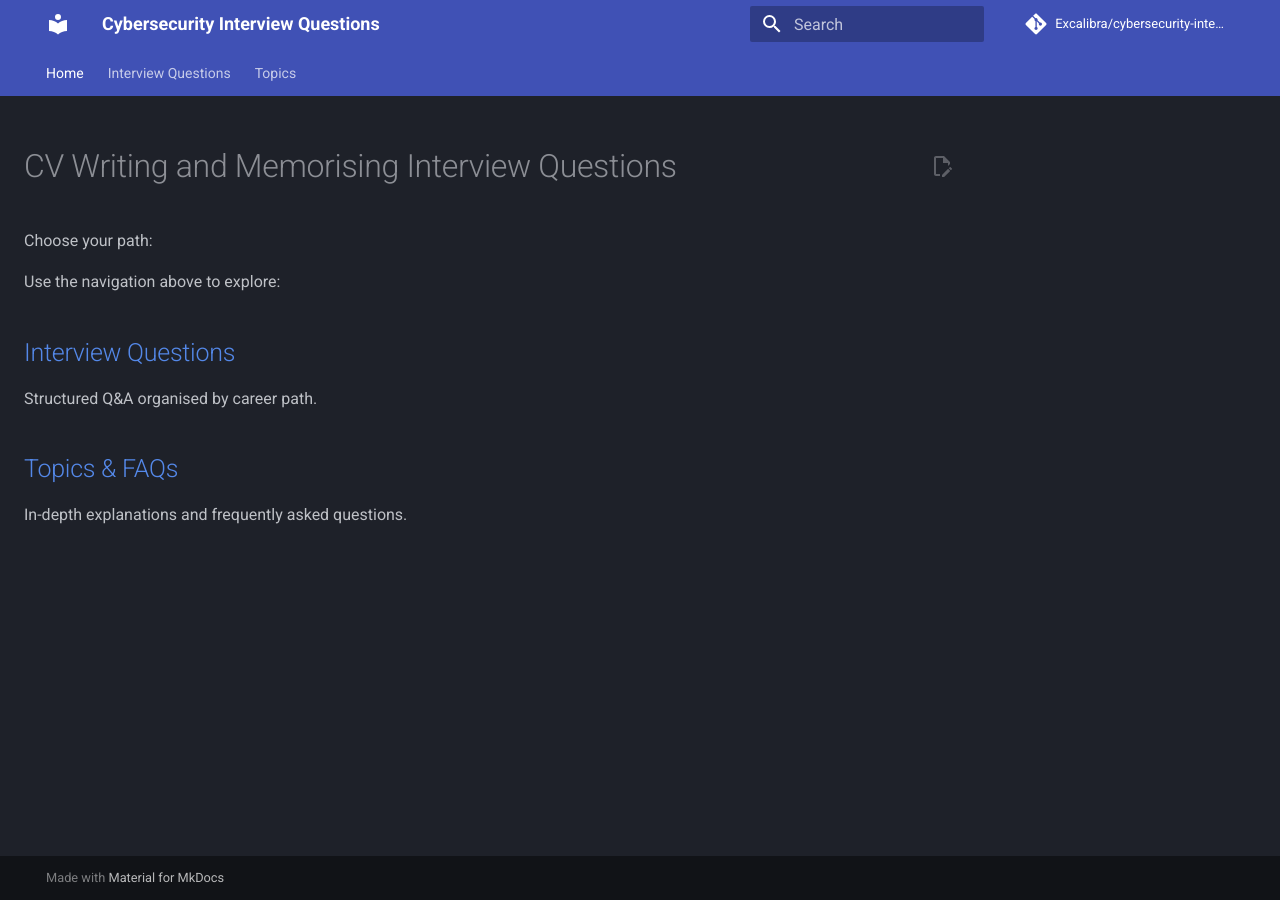
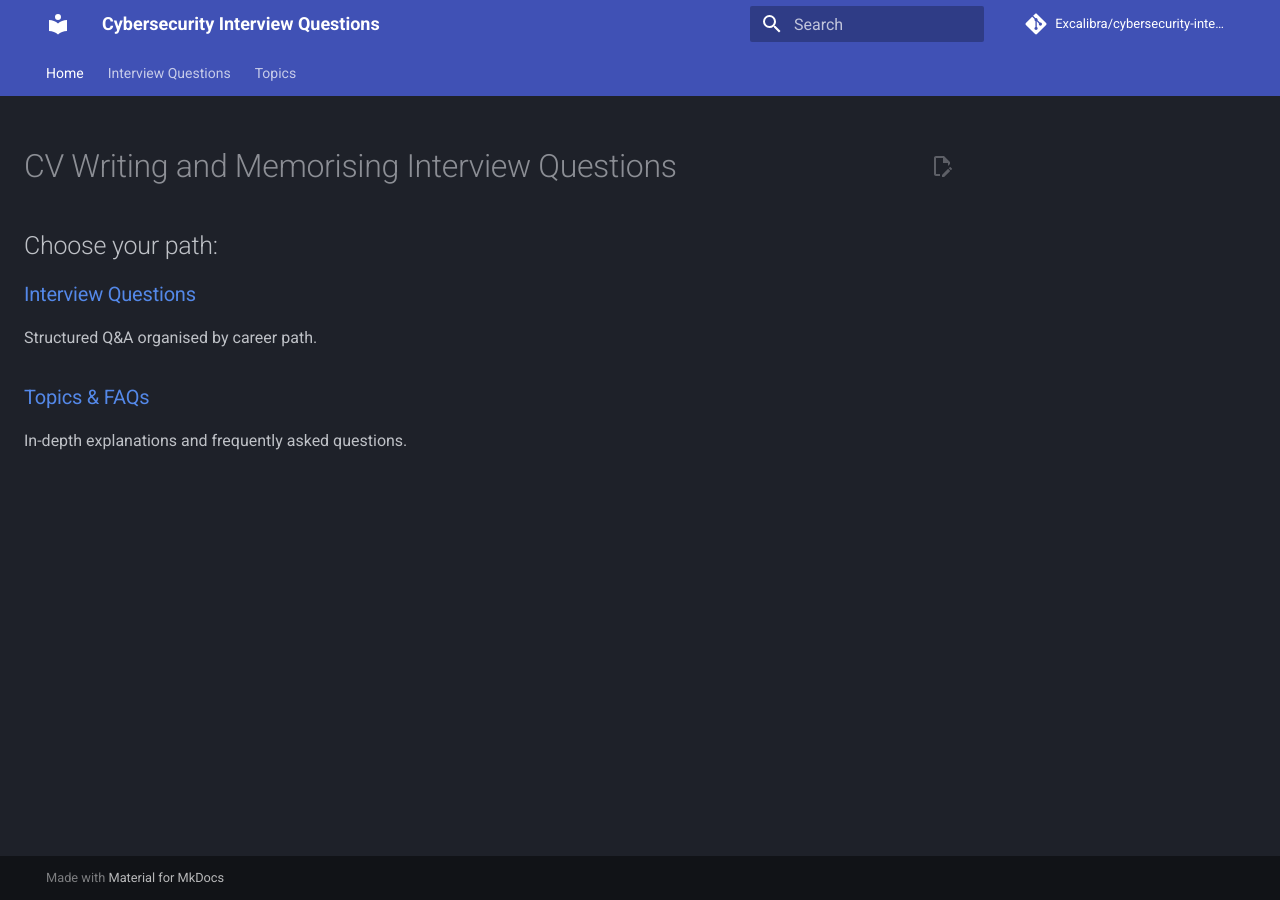
Before and after one commit to Excalibra/cybersecurity-interview-questions, an MkDocs documentation site: the page built from docs/index.md, in a window 1280 px wide. Built offline with MkDocs 1.6.1 and Material for MkDocs 9.7.7, drawn with Linux system fonts in a browser that asks for light colours; comment, search, counter and statistics services are not loaded.

Commit message:
Update index.md

```diff
--- a/docs/index.md
+++ b/docs/index.md
@@ -1,11 +1,9 @@
 # CV Writing and Memorising Interview Questions
 
-Choose your path:
+## Choose your path:
 
-Use the navigation above to explore:
-
-## [Interview Questions](https://excalibra.github.io/cybersecurity-interview-questions/questions/)
+### [Interview Questions](https://excalibra.github.io/cybersecurity-interview-questions/questions/)
 Structured Q&A organised by career path.
 
-## [Topics & FAQs](https://excalibra.github.io/cybersecurity-interview-questions/topics/)
+### [Topics & FAQs](https://excalibra.github.io/cybersecurity-interview-questions/topics/)
 In-depth explanations and frequently asked questions.
```
